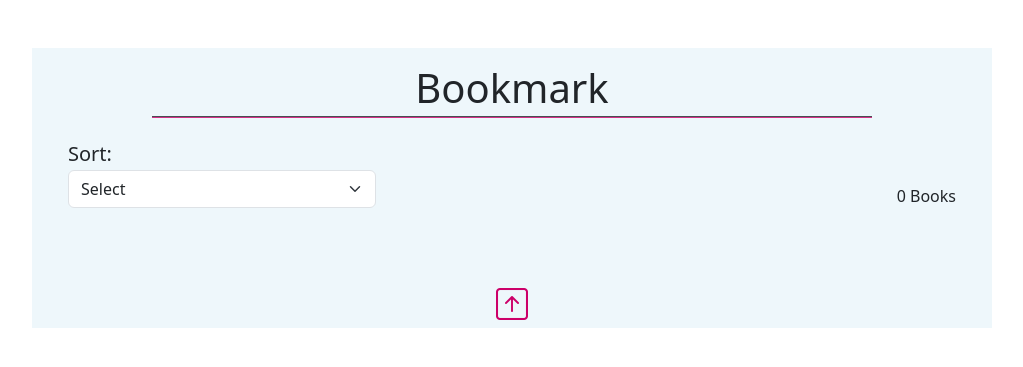
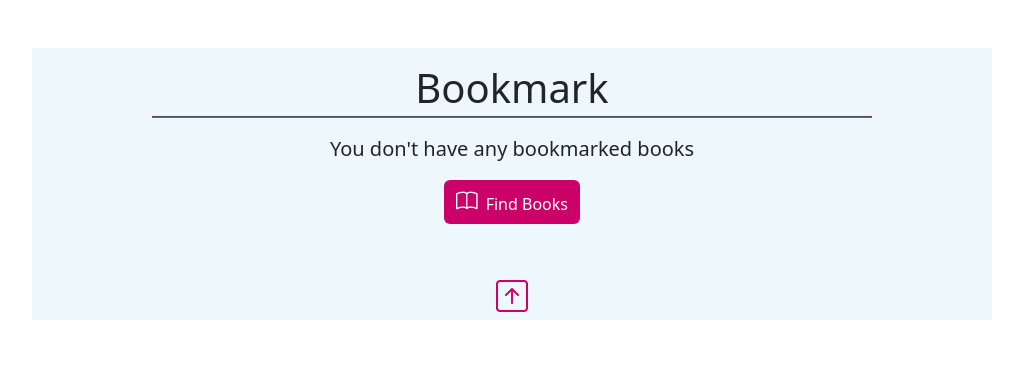
Before and after one commit to Code-Institute-Submissions/abz2489-bookmark-it, a Django app: page /profile/bookmark/ in a window 1280 px wide. Shown: the part 102-469 px from the top of the page, without its empty margins (128-1151 px from the left). Run offline with Django 3.2, Linux system fonts and the light colour scheme; the visitor is signed in with stand-in values (Sample User, id 1); some libraries are stand-ins or nearby versions.

Commit message:
Add else statement for content when user has no books bookmarked

```diff
--- a/profiles/templates/profiles/bookmarks.html
+++ b/profiles/templates/profiles/bookmarks.html
@@ -16,35 +16,11 @@
         </div>
         <hr class="mt-1 mb-3">
 
-    <!--SORT-->
-    <div class="sort-container container mt-4">
-        <div class="row align-items-end">
-            <div class="sort col-8">
-                <h5 class="ms-4 mb-1">Sort:</h5>
-                <select onchange="optionUrl(this)" class="form-select w-50 ms-4 mb-4" aria-label="Default select example">
-                    <option selected>Select</option>
-                    <option value="1" data-url="{% url 'books' %}?sort=title&direction=asc"
-                    {% if current_sorting == "title_asc" %}selected{% endif %}>Title</option>
-                    <option value="2" data-url="{% url 'books' %}?sort=author&direction=asc"
-                    {% if current_sorting == "author_asc" %}selected{% endif %}>Author</option>
-                    <option value="3" data-url="{% url 'books' %}?sort=price&direction=asc"
-                    {% if current_sorting == "price_asc" %}selected{% endif %}>Price (Low to High)</option>
-                    <option value="4" data-url="{% url 'books' %}?sort=price&direction=desc"
-                    {% if current_sorting == 'price_desc' %}selected{% endif %}>Price (High to Low)</option>
-                </select>
-            </div>
-            <div class="col-4">
-                <p class="text-end mb-4 me-4">{{ books|length }} Books{% if search_term %} found for "{{ search_term }}"{% endif %}</p>
-            </div>
-        </div>
-    </div>
-
     <!--BOOKS-->
     {% if user_bookmarks %}
     <div class="container-fluid">
         <div class="row">
-            <div class="book-container col-10 offset-1">
-                <div class="row mt-1 mb-2"></div>
+            <div class="book-container col-10 offset-1 mt-5 mb-2">
                 <div class="row">
                     {% for book in user_bookmarks %}
                         <div class="col-sm-6 col-md-6 col-lg-4 col-xl-3">
@@ -108,6 +84,13 @@
             </div>
         </div>
     </div>
+    {% else %}
+    <div class="text-center">
+        <p class="lead mb-3">You don't have any bookmarked books</p>
+        <a href="{% url 'books' %}">
+            <span class="btn btn-primary"><i class="bi bi-book me-2"></i>Find Books</span>
+        </a>
+    </div>
     {% endif %}
 
     <!--BACK TO TOP BUTTON-->
```
